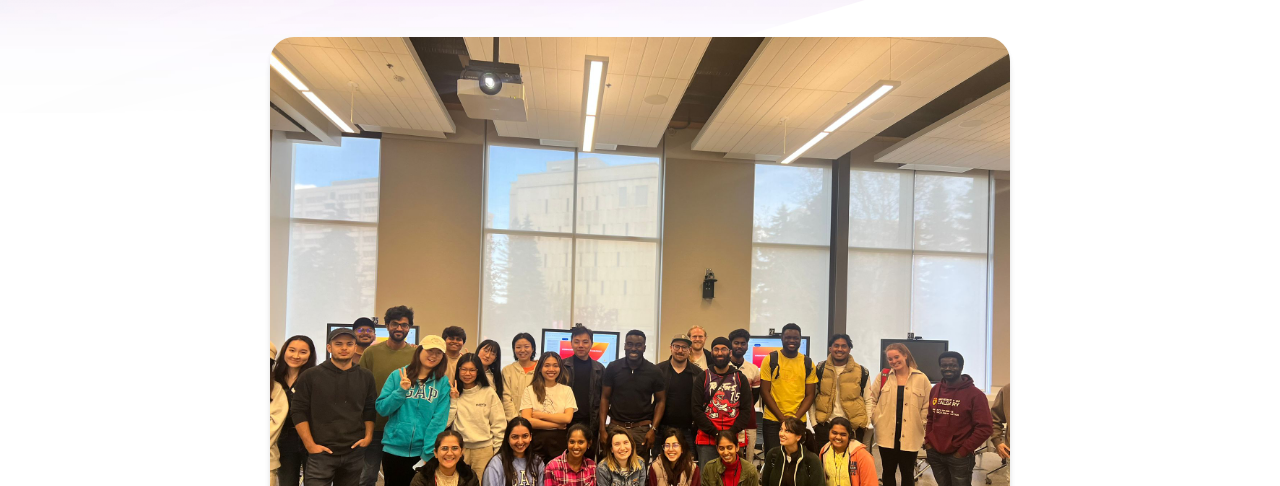
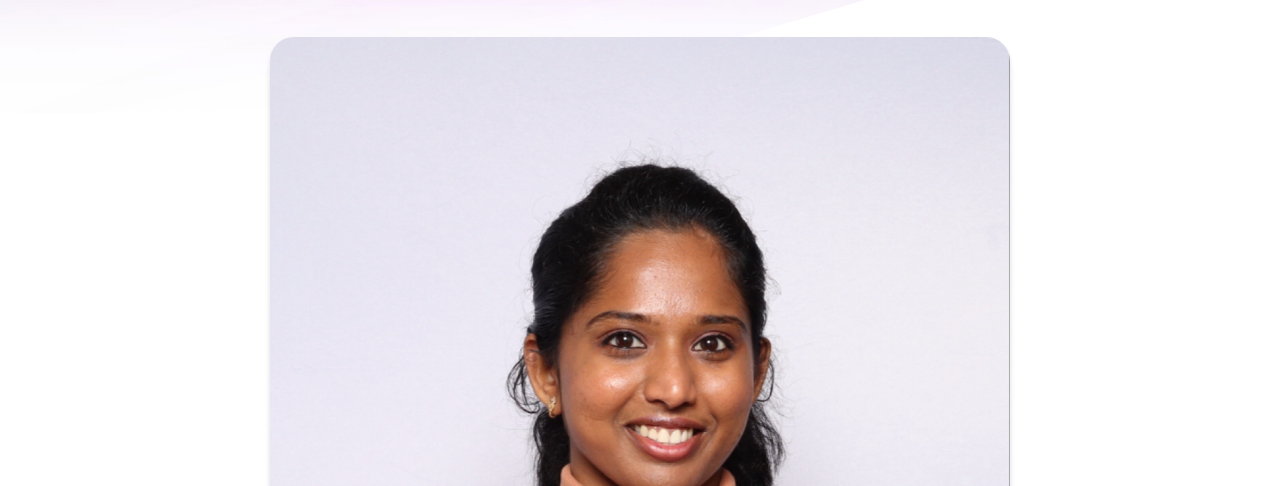
Before and after one commit to i-archanasenthil/i-archanasenthil.github.io, an Astro site: page /about in a window 1280 px wide. Shown: the part 314-800 px from the top of the page. Built offline with nearby package versions, Linux system fonts and the light colour scheme; Astro itself is replaced by a stand-in of ours.

Commit message:
Updated picture

```diff
--- a/src/pages/about.astro
+++ b/src/pages/about.astro
@@ -15,7 +15,7 @@ import Hero from '../components/Hero.astro';
 				<img
 					width="1553"
 					height="873"
-					src="/assets/Pic_1.jpeg"
+					src="/assets/final.jpeg"
 					alt="Archana Senthil at school in University of Calgary"
 				/>
 			</Hero>
```
Also changed, not shown: public/assets/final.jpeg (added).
